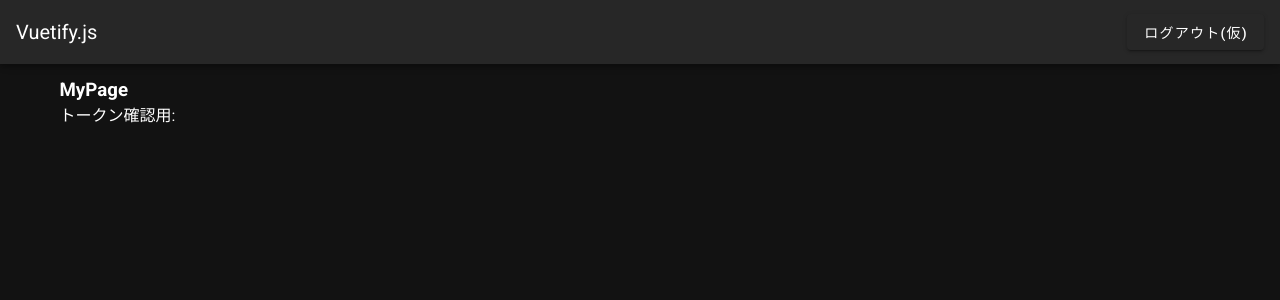
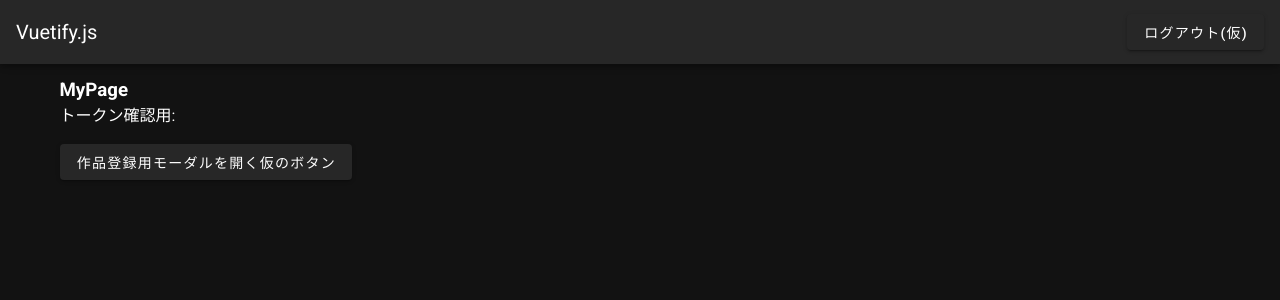
Before and after one commit to YoshijiFujiwara/tulip-project, a Nuxt app in the folder frontend/: page /exhibitors/mypage in a window 1280 px wide. Shown: the top 300 px of the page. Built offline with nearby package versions, Linux system fonts and the light colour scheme.

Commit message:
マイページに仮のボタンを作成

```diff
--- a/frontend/pages/exhibitors/mypage.vue
+++ b/frontend/pages/exhibitors/mypage.vue
@@ -2,6 +2,9 @@
   <div>
     <h3>MyPage</h3>
     <p>トークン確認用: {{ token }}</p>
+    <v-btn @click="openCreateExhibitsModal"
+      >作品登録用モーダルを開く仮のボタン</v-btn
+    >
   </div>
 </template>
 
@@ -14,5 +17,10 @@ export default Vue.extend({
       token: '',
     }
   },
+  methods: {
+    openCreateExhibitsModal() {
+      // 作品登録用モーダルを開く処理を書く
+    },
+  },
 })
 </script>
```
